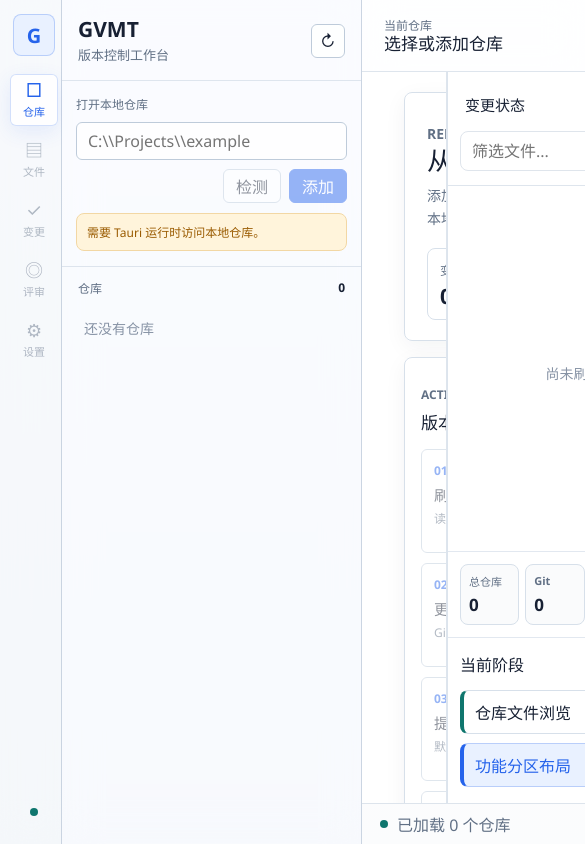
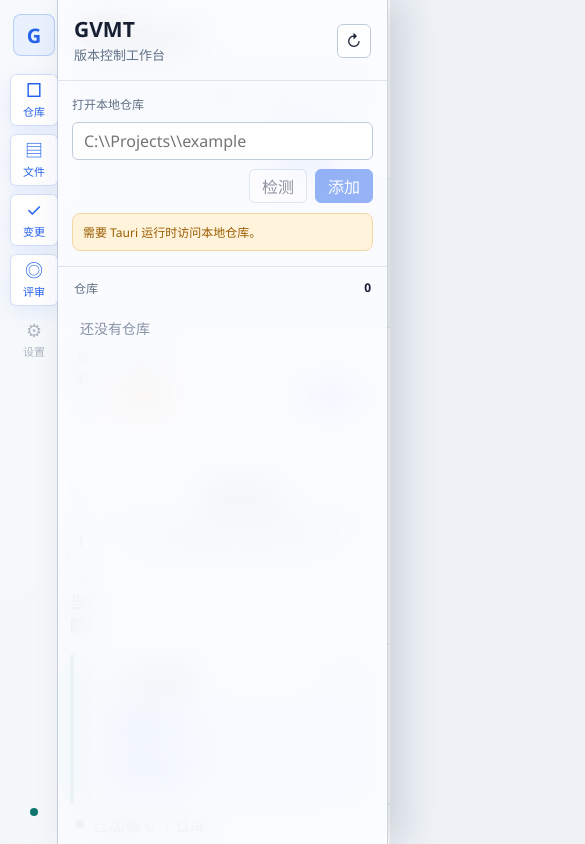
Before and after one commit to FlowerDrunk/GVMT, a React (Vite) app: page / in a window 390 px wide. Shown: the top 844 px of the page, 585 px wide, since content can reach past the window. Built offline with nearby package versions, Linux system fonts and the light colour scheme.

Commit message:
支持功能分区开关和自适应布局

```diff
--- a/src/App.tsx
+++ b/src/App.tsx
@@ -77,6 +77,13 @@ function statusTone(vcsType: VcsType) {
   return "ready";
 }
 
+interface VisibleSections {
+  repositories: boolean;
+  files: boolean;
+  changes: boolean;
+  review: boolean;
+}
+
 function App() {
   const [repositories, setRepositories] = useState<Repository[]>([]);
   const [selectedId, setSelectedId] = useState<number | null>(null);
@@ -87,6 +94,12 @@ function App() {
   const [repositoryStatus, setRepositoryStatus] = useState<RepositoryStatus | null>(null);
   const [operationResults, setOperationResults] = useState<OperationResult[]>([]);
   const [repositoryFiles, setRepositoryFiles] = useState<RepositoryDirectory | null>(null);
+  const [visibleSections, setVisibleSections] = useState<VisibleSections>({
+    repositories: true,
+    files: true,
+    changes: true,
+    review: true,
+  });
 
   const selectedRepository = useMemo(
     () => repositories.find((repository) => repository.id === selectedId) ?? repositories[0],
@@ -247,6 +260,13 @@ function App() {
     }
   }
 
+  function toggleSection(section: keyof VisibleSections) {
+    setVisibleSections((current) => ({
+      ...current,
+      [section]: !current[section],
+    }));
+  }
+
   useEffect(() => {
     setRepositoryStatus(null);
     setOperationResults([]);
@@ -267,25 +287,57 @@ function App() {
     : "等待检测";
   const breadcrumbs = fileBreadcrumbs(repositoryFiles?.path ?? "");
   const changedFiles = repositoryStatus?.changes ?? [];
+  const appShellClassName = `app-shell ${visibleSections.repositories ? "" : "repositories-collapsed"}`;
+  const workbenchClassName = [
+    "workbench",
+    visibleSections.changes ? "with-changes" : "",
+    visibleSections.review ? "with-review" : "",
+  ]
+    .filter(Boolean)
+    .join(" ");
 
   return (
-    <main className="app-shell">
+    <main className={appShellClassName}>
       <aside className="activity-rail" aria-label="主导航">
         <div className="rail-logo">G</div>
         <nav className="rail-nav">
-          <button className="rail-button active" type="button" title="仓库">
+          <button
+            className={`rail-button ${visibleSections.repositories ? "active" : ""}`}
+            type="button"
+            title={visibleSections.repositories ? "关闭仓库管理" : "打开仓库管理"}
+            aria-pressed={visibleSections.repositories}
+            onClick={() => toggleSection("repositories")}
+          >
             <span aria-hidden="true">□</span>
             <small>仓库</small>
           </button>
-          <button className="rail-button" type="button" title="文件" disabled>
+          <button
+            className={`rail-button ${visibleSections.files ? "active" : ""}`}
+            type="button"
+            title={visibleSections.files ? "关闭文件浏览" : "打开文件浏览"}
+            aria-pressed={visibleSections.files}
+            onClick={() => toggleSection("files")}
+          >
             <span aria-hidden="true">▤</span>
             <small>文件</small>
           </button>
-          <button className="rail-button" type="button" title="变更" disabled>
+          <button
+            className={`rail-button ${visibleSections.changes ? "active" : ""}`}
+            type="button"
+            title={visibleSections.changes ? "关闭变更状态" : "打开变更状态"}
+            aria-pressed={visibleSections.changes}
+            onClick={() => toggleSection("changes")}
+          >
             <span aria-hidden="true">✓</span>
             <small>变更</small>
           </button>
-          <button className="rail-button" type="button" title="评审" disabled>
+          <button
+            className={`rail-button ${visibleSections.review ? "active" : ""}`}
+            type="button"
+            title={visibleSections.review ? "关闭评审质量" : "打开评审质量"}
+            aria-pressed={visibleSections.review}
+            onClick={() => toggleSection("review")}
+          >
             <span aria-hidden="true">◎</span>
             <small>评审</small>
           </button>
@@ -299,6 +351,7 @@ function App() {
         </div>
       </aside>
 
+      {visibleSections.repositories ? (
         <aside className="explorer-pane">
           <header className="pane-header">
             <div>
@@ -366,6 +419,7 @@ function App() {
             </div>
           </section>
         </aside>
+      ) : null}
 
       <section className="workspace">
         <header className="command-bar">
@@ -374,12 +428,38 @@ function App() {
             <h2>{selectedRepository?.name ?? "选择或添加仓库"}</h2>
           </div>
           <nav className="function-nav" aria-label="功能区">
-            <button className="active" type="button">
+            <button
+              className={visibleSections.repositories ? "active" : ""}
+              type="button"
+              aria-pressed={visibleSections.repositories}
+              onClick={() => toggleSection("repositories")}
+            >
               仓库
             </button>
-            <button type="button">文件</button>
-            <button type="button">变更</button>
-            <button type="button">评审</button>
+            <button
+              className={visibleSections.files ? "active" : ""}
+              type="button"
+              aria-pressed={visibleSections.files}
+              onClick={() => toggleSection("files")}
+            >
+              文件
+            </button>
+            <button
+              className={visibleSections.changes ? "active" : ""}
+              type="button"
+              aria-pressed={visibleSections.changes}
+              onClick={() => toggleSection("changes")}
+            >
+              变更
+            </button>
+            <button
+              className={visibleSections.review ? "active" : ""}
+              type="button"
+              aria-pressed={visibleSections.review}
+              onClick={() => toggleSection("review")}
+            >
+              评审
+            </button>
             <button type="button" disabled>
               设置
             </button>
@@ -412,7 +492,7 @@ function App() {
           </div>
         </header>
 
-        <div className="workbench">
+        <div className={workbenchClassName}>
           <section className="main-thread">
             <section className="hero-panel">
               <div className="hero-copy">
@@ -472,6 +552,7 @@ function App() {
               </div>
             </section>
 
+            {visibleSections.files ? (
             <section className="panel file-browser-panel">
               <div className="panel-title-row">
                 <div>
@@ -545,6 +626,7 @@ function App() {
                 </div>
               )}
             </section>
+            ) : null}
 
             <section className="panel status-panel">
               <div className="panel-title-row">
@@ -679,6 +761,7 @@ function App() {
             ) : null}
           </section>
 
+          {visibleSections.changes ? (
           <aside className="changes-pane">
             <header className="changes-header">
               <button className="changes-title" type="button">
@@ -729,7 +812,9 @@ function App() {
               </div>
             </section>
           </aside>
+          ) : null}
 
+          {visibleSections.review ? (
           <aside className="context-pane">
             <section className="context-section repository-summary">
               <div className="section-kicker">仓库信息</div>
@@ -783,6 +868,7 @@ function App() {
               </div>
             </section>
           </aside>
+          ) : null}
 
         </div>
 
--- a/src/styles.css
+++ b/src/styles.css
@@ -34,7 +34,6 @@
 
 body {
   margin: 0;
-  min-width: 1280px;
   height: 100vh;
   overflow: hidden;
   background:
@@ -109,6 +108,14 @@ input:focus {
   min-height: 0;
 }
 
+.app-shell.repositories-collapsed {
+  grid-template-columns: 68px minmax(0, 1fr);
+}
+
+.app-shell.repositories-collapsed .workspace {
+  grid-column: 2;
+}
+
 .activity-rail {
   display: grid;
   grid-template-rows: auto 1fr auto;
@@ -167,6 +174,10 @@ input:focus {
   background: rgba(255, 255, 255, 0.92);
   color: var(--accent);
   box-shadow: 0 6px 20px rgba(37, 99, 235, 0.1);
+}
+
+.rail-button[aria-pressed="false"] {
+  color: var(--subtle);
 }
 
 .rail-status {
@@ -437,12 +448,28 @@ input:focus {
   box-shadow: 0 3px 12px rgba(29, 42, 64, 0.08);
 }
 
+.function-nav button[aria-pressed="false"] {
+  color: var(--subtle);
+}
+
 .workbench {
   display: grid;
-  grid-template-columns: minmax(520px, 1fr) minmax(330px, 0.52fr) minmax(340px, 0.58fr);
+  grid-template-columns: minmax(0, 1fr);
   gap: 0;
   min-width: 0;
   min-height: 0;
+}
+
+.workbench.with-changes {
+  grid-template-columns: minmax(520px, 1fr) minmax(320px, 0.48fr);
+}
+
+.workbench.with-review {
+  grid-template-columns: minmax(520px, 1fr) minmax(330px, 0.52fr);
+}
+
+.workbench.with-changes.with-review {
+  grid-template-columns: minmax(520px, 1fr) minmax(310px, 0.46fr) minmax(320px, 0.5fr);
 }
 
 .main-thread,
@@ -480,7 +507,6 @@ input:focus {
 }
 
 .context-pane {
-  grid-column: 3;
   display: grid;
   grid-template-rows: auto minmax(260px, 1fr);
   align-content: stretch;
@@ -492,9 +518,15 @@ input:focus {
   scrollbar-width: thin;
 }
 
+.workbench.with-changes.with-review .context-pane {
+  grid-column: 3;
+}
+
+.workbench.with-review:not(.with-changes) .context-pane {
+  grid-column: 2;
+}
+
 .changes-pane {
-  grid-column: 2;
-  grid-row: 1;
   display: grid;
   grid-template-rows: auto minmax(0, 1fr) auto auto;
   border-left: 1px solid rgba(215, 224, 234, 0.86);
@@ -1354,31 +1386,96 @@ input:focus {
 
 @media (max-width: 1260px) {
   .app-shell {
-    grid-template-columns: 62px 300px minmax(0, 1fr);
+    grid-template-columns: 62px minmax(260px, 300px) minmax(0, 1fr);
   }
 
-  .workbench {
+  .app-shell.repositories-collapsed {
+    grid-template-columns: 62px minmax(0, 1fr);
+  }
+
+  .command-bar {
+    grid-template-columns: minmax(180px, 1fr) auto;
+    align-items: start;
+  }
+
+  .function-nav {
+    grid-column: 1 / -1;
+    justify-self: stretch;
+    overflow-x: auto;
+  }
+
+  .command-actions {
+    justify-content: flex-end;
+  }
+
+  .workbench,
+  .workbench.with-changes,
+  .workbench.with-review,
+  .workbench.with-changes.with-review {
     grid-template-columns: 1fr;
   }
 
+  .changes-pane,
   .context-pane {
+    grid-column: 1;
     border-left: 0;
     border-top: 1px solid rgba(215, 224, 234, 0.82);
-    grid-template-columns: repeat(2, minmax(0, 1fr));
   }
 
-  .roadmap-panel {
-    grid-column: 1 / -1;
+  .changes-pane {
+    grid-row: auto;
+    min-height: 360px;
+  }
+
+  .context-pane {
+    grid-template-rows: auto auto;
   }
 }
 
 @media (max-width: 1120px) {
+  .app-shell,
+  .app-shell.repositories-collapsed {
+    grid-template-columns: 58px minmax(0, 1fr);
+  }
+
+  .explorer-pane {
+    position: fixed;
+    z-index: 20;
+    inset: 0 auto 0 58px;
+    width: min(330px, calc(100vw - 58px));
+    box-shadow: 14px 0 36px rgba(29, 42, 64, 0.16);
+  }
+
+  .workspace {
+    grid-column: 2;
+  }
+
+  .command-bar {
+    grid-template-columns: 1fr;
+  }
+
+  .command-actions {
+    justify-content: flex-start;
+  }
+
   .hero-panel,
   .step-grid {
     grid-template-columns: 1fr;
   }
 
   .hero-metrics {
-    grid-template-columns: repeat(3, minmax(120px, 1fr));
+    grid-template-columns: repeat(auto-fit, minmax(130px, 1fr));
+  }
+
+  .main-thread {
+    padding: 16px;
+  }
+
+  .file-row {
+    grid-template-columns: 24px minmax(0, 1fr) 82px;
+  }
+
+  .file-row time {
+    display: none;
   }
 }
```
Lines whose indentation alone changed are shown as unchanged.
